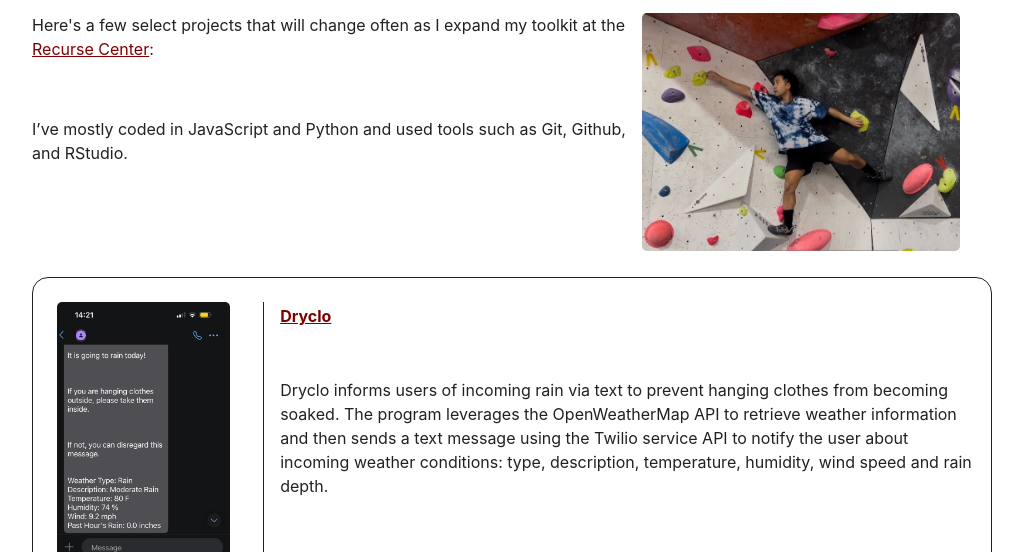
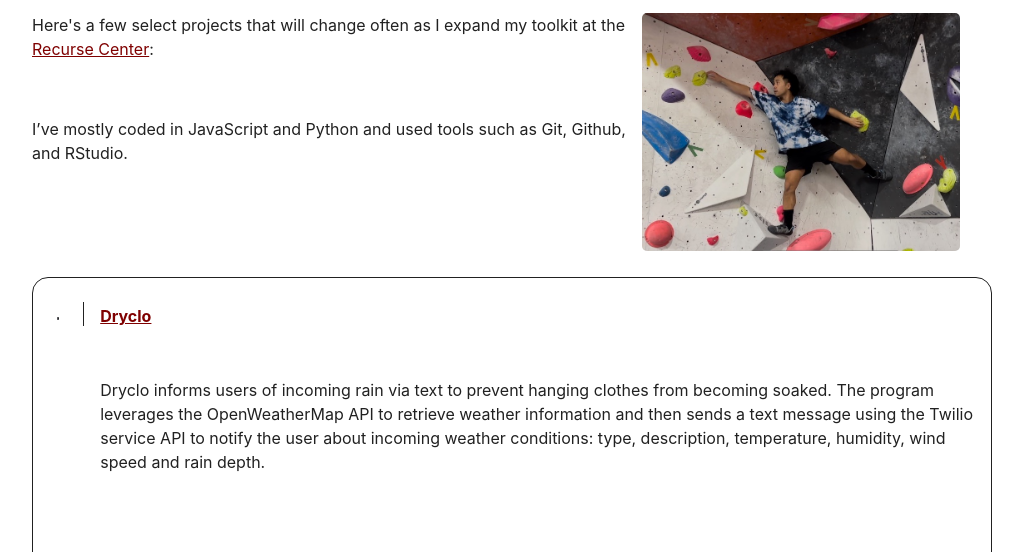
Before and after one commit to ekdeguzm/ekdeguzm.github.io, a plain HTML site: page code.html in a window 1280 px wide. Shown: the part 121-673 px from the top of the page, without its empty margins (128-1151 px from the left). Drawn offline with Linux system fonts and the light colour scheme.

Commit message:
update dryclo intro

```diff
--- a/code.html
+++ b/code.html
@@ -51,7 +51,7 @@
 
           <div class="img-box">
             <a href="https://github.com/ekdeguzm/Dryclo">
-              <img src="files/dry_clothes_bot_2.jpeg" width="720" alt="screenshot of the
+              <img src="files/dry_clothes_bot_2.jpeg" width="7" alt="screenshot of the
               a text from the dry clothes bot project project."/>
             </a>
           </div>
```
